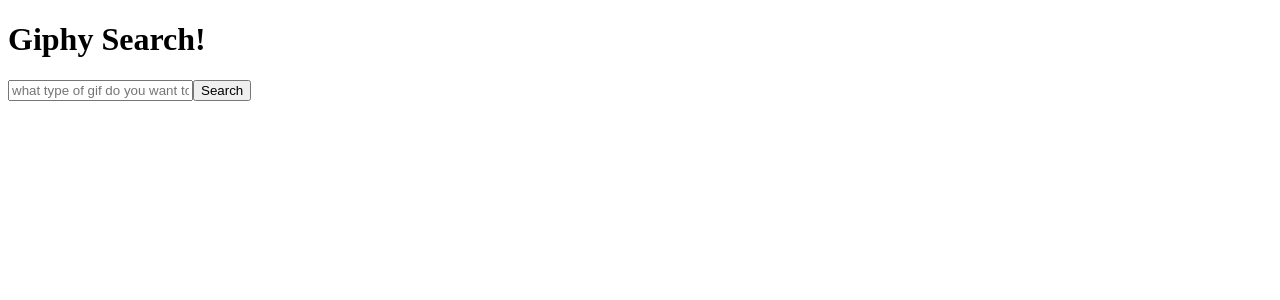
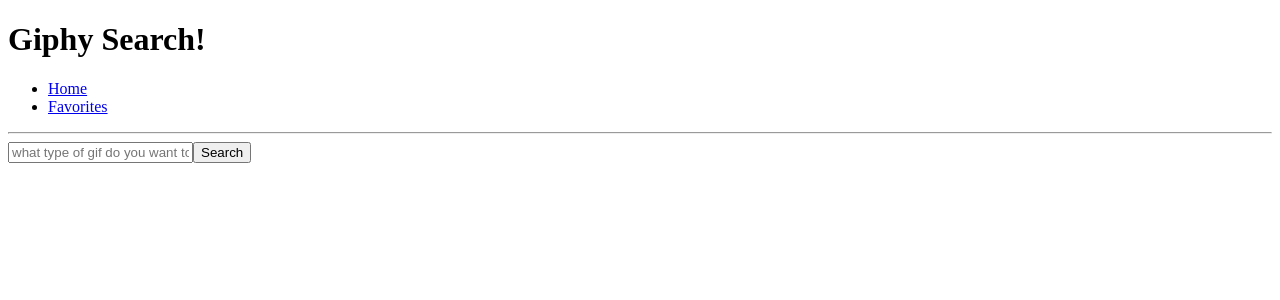
Before and after one commit to Astronatural/giphy-favs, a React (Create React App) app: page /#/ in a window 1280 px wide. Shown: the top 300 px of the page. Built offline with nearby package versions, Linux system fonts and the light colour scheme.

Commit message:
added routers

```diff
--- a/package.json
+++ b/package.json
@@ -11,6 +11,8 @@
     "react": "^17.0.1",
     "react-dom": "^17.0.1",
     "react-redux": "^7.2.2",
+    "react-router": "^5.2.0",
+    "react-router-dom": "^5.2.0",
     "react-scripts": "^4.0.1",
     "redux": "^4.0.5",
     "redux-logger": "^3.0.6",
--- a/src/components/App/App.js
+++ b/src/components/App/App.js
@@ -1,13 +1,29 @@
-import React from 'react';
-import SearchForm from '../SearchForm/SearchForm.jsx';  //  src/components/SearchForm/SearchForm.jsx
+import React, { Component } from 'react';
 import GifDisplay from '../GifDisplay/GifDisplay';
+import Favorites from '../Favorites/Favorites';
+import { HashRouter as Router, Route, Link } from "react-router-dom";
 
 function App(props) {
   return (
-    <div>
-      <h1>Giphy Search!</h1>
-      <SearchForm/>
-      <GifDisplay/>
+    <div >
+      <Router>
+        <h1>Giphy Search!</h1>
+        <div>
+          <ul>
+            <li>
+              <Link to="/">Home</Link>
+            </li>
+            <li>
+              <Link to="/favorites">Favorites</Link>
+            </li>
+          </ul>
+
+          <hr />
+
+          <Route exact path="/" component={GifDisplay} />
+          <Route path="/favorites" component={Favorites} />
+        </div>
+      </Router>
     </div>
   );
 }
--- a/src/components/GifDisplay/GifDisplay.jsx
+++ b/src/components/GifDisplay/GifDisplay.jsx
@@ -1,5 +1,6 @@
 import { useSelector } from 'react-redux';
 import GifDisplayItem from './GifDisplayItem';
+import SearchForm from '../SearchForm/SearchForm';
 
 
 function GifDisplay() {
@@ -8,6 +9,7 @@
 
     return (
         <div>
+            <SearchForm />
             {searchedGifs.map(gif =>
                 (<GifDisplayItem key={gif.id} gif={gif} gifId={gif.id}/>)
             )}
--- a/src/components/GifDisplay/GifDisplayItem.jsx
+++ b/src/components/GifDisplay/GifDisplayItem.jsx
@@ -1,5 +1,6 @@
 
 import { useDispatch, useSelector } from 'react-redux';
+import axios from 'axios';
 
 
 
```
